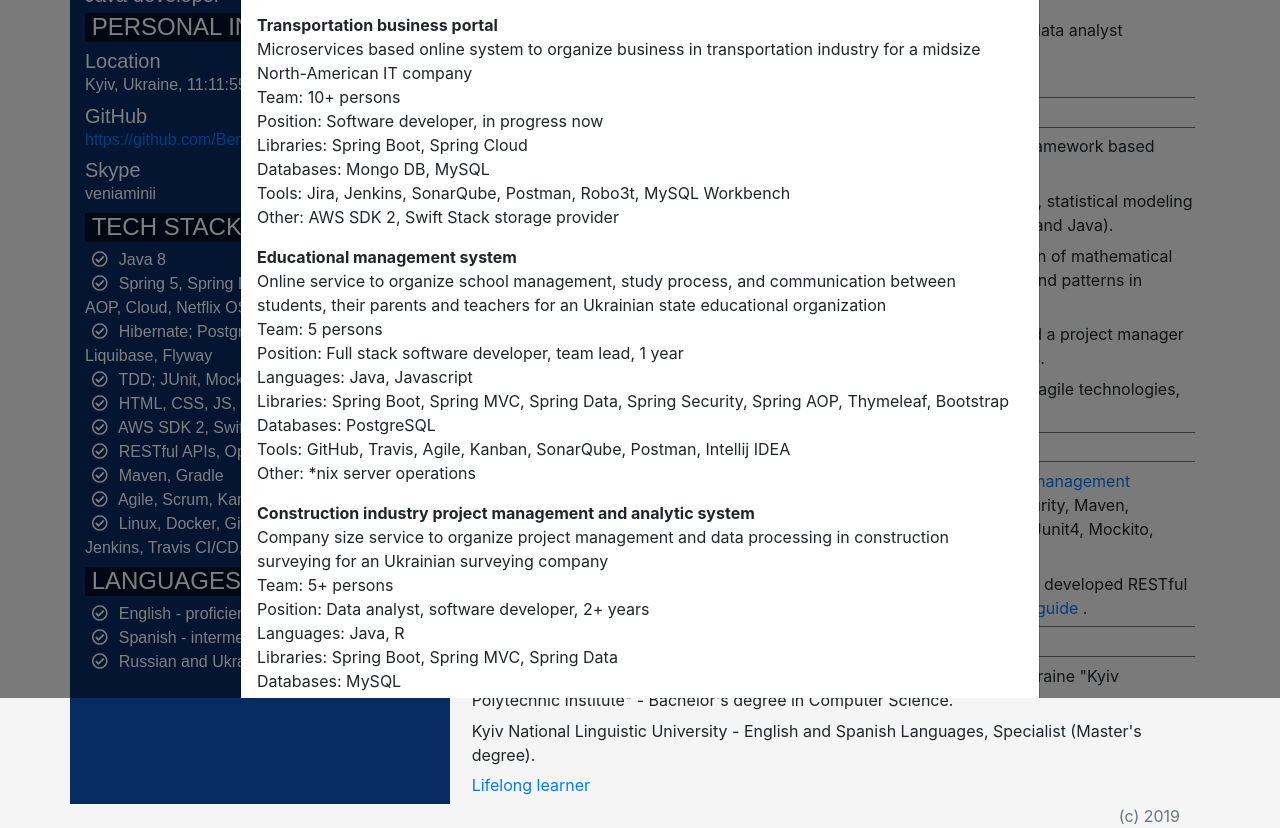
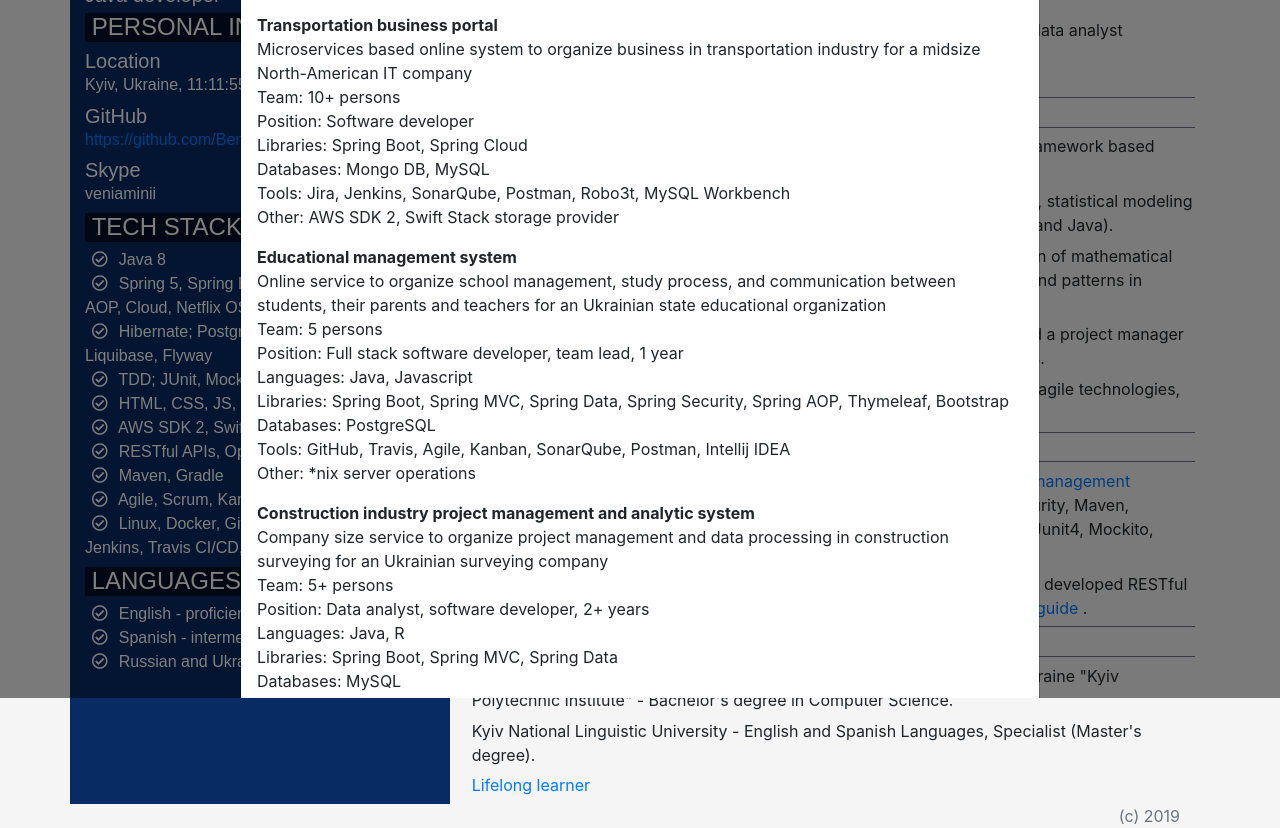
Before and after one commit to VeniaminNovikov/cv, a plain HTML site: page index.html in a window 1280 px wide. Both pictures are taken after a click on the button "Main projects description". Shown: the part 102-930 px from the top of the page. Drawn offline with nearby package versions, Linux system fonts and the light colour scheme.

Commit message:
Polishing

```diff
--- a/index.html
+++ b/index.html
@@ -225,7 +225,7 @@
                         Microservices based online system to organize business in transportation industry for a
                         midsize North-American IT company<br>
                         Team: 10+ persons<br>
-                        Position: Software developer, in progress now<br>
+                        Position: Software developer<br>
                         Libraries: Spring Boot, Spring Cloud<br>
                         Databases: Mongo DB, MySQL<br>
                         Tools: Jira, Jenkins, SonarQube, Postman, Robo3t, MySQL Workbench<br>
```
